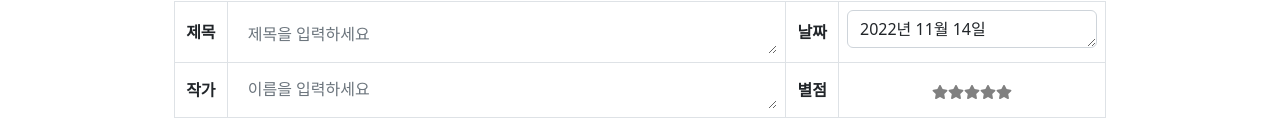
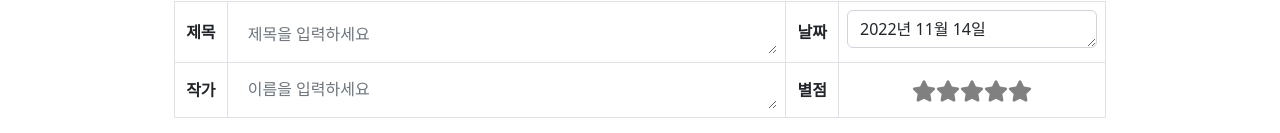
Before and after one commit to Gaboza9/DiaryWeb, a React (Create React App) app: page /bookReview in a window 1280 px wide. Shown: the part 199-332 px from the top of the page. Built offline with nearby package versions, Linux system fonts and the light colour scheme; a web font is replaced by a local one.

Commit message:
별크기

```diff
--- a/src/components/RePage/Star.js
+++ b/src/components/RePage/Star.js
@@ -2,6 +2,7 @@ import { FaStar } from "react-icons/fa";
 
 const Star = ({ selected = false, onSelect = f => f }) => (
     <FaStar
+        class="fs-4"
         color={selected ? "red" : "grey"}
         onClick={onSelect}
     />
```
